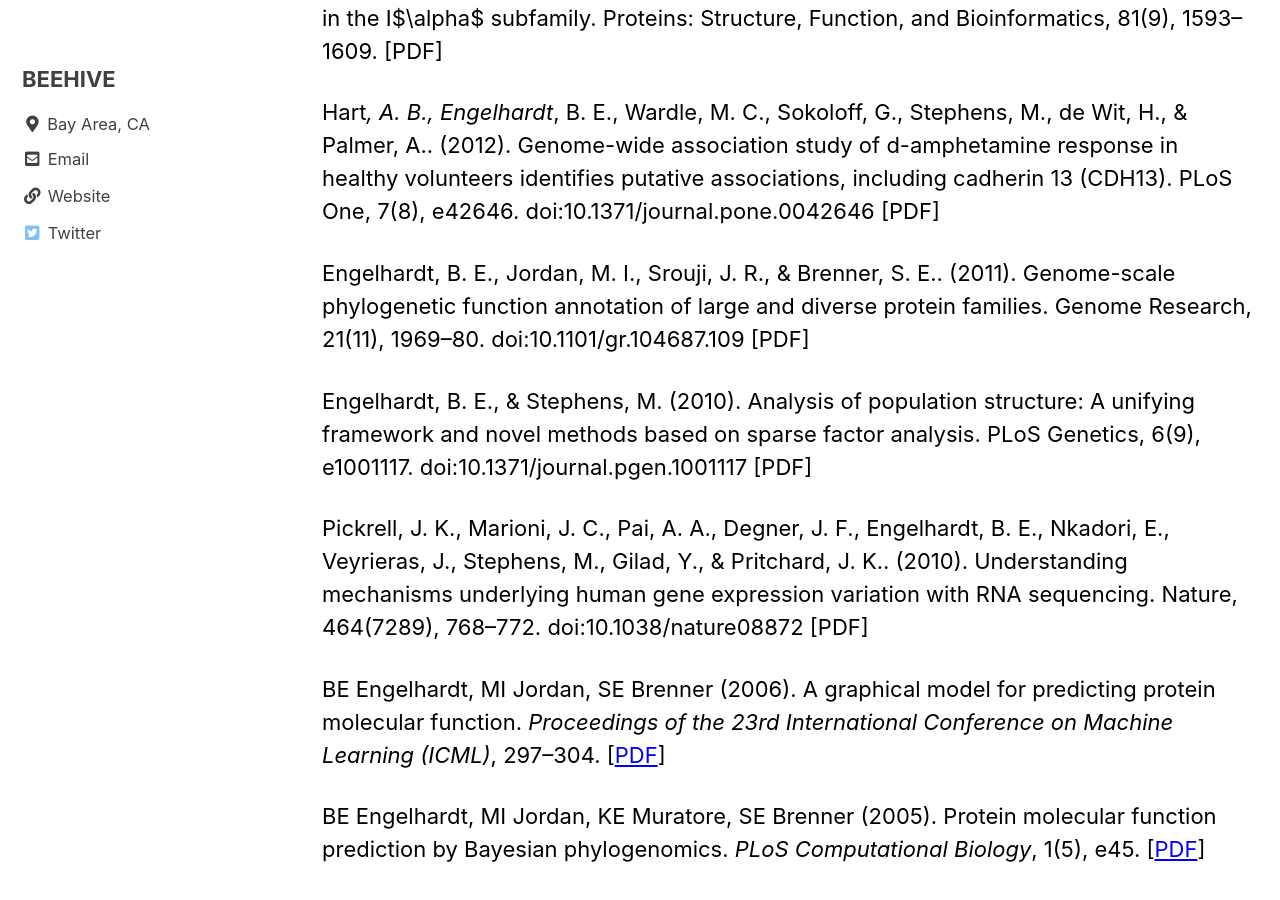
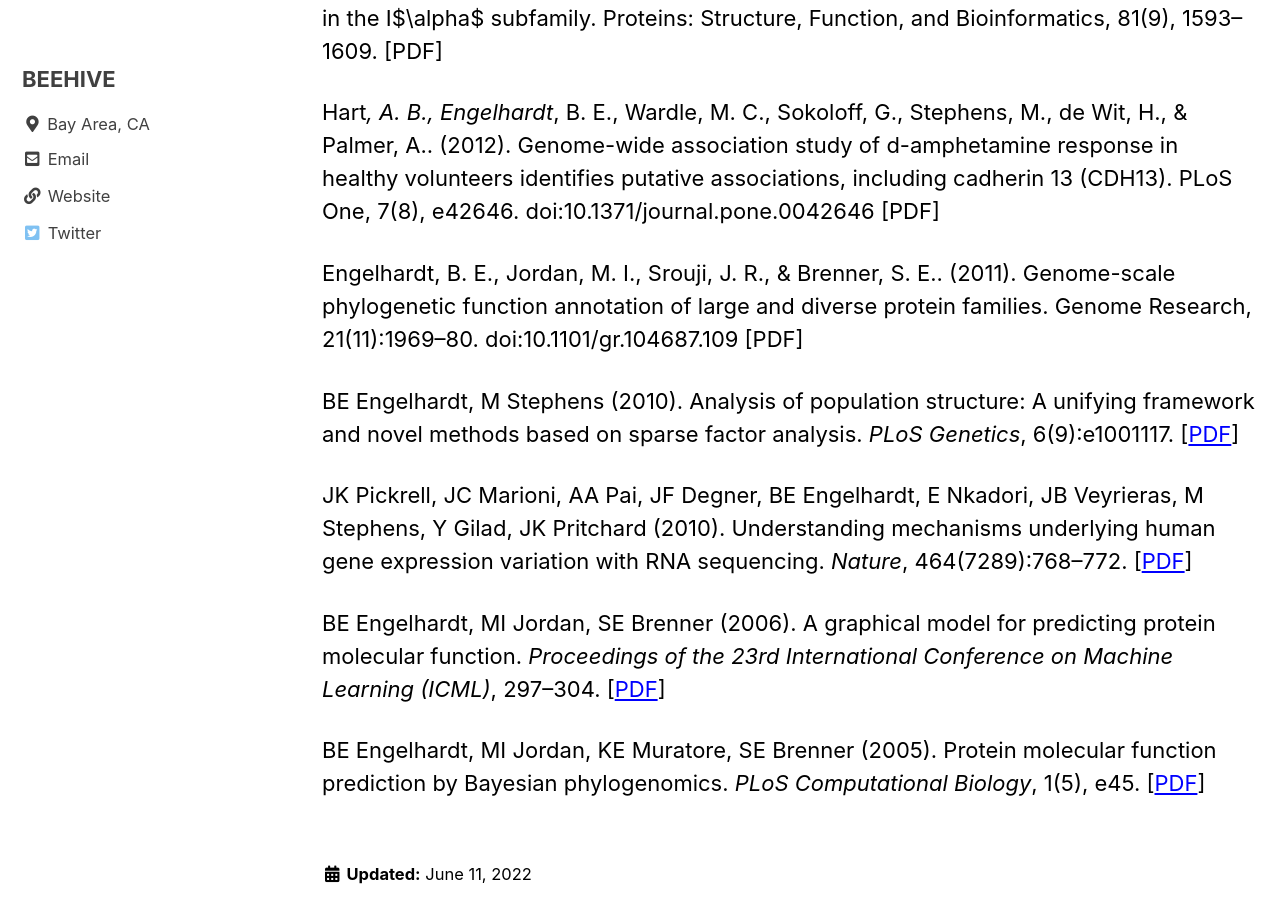
Before and after one commit to stanfordbeehive/stanfordbeehive.github.io, a Jekyll site: the page built from _pages/publications.md, in a window 1280 px wide and 900 px high, scrolled down 8848 px. Built offline with Jekyll 4.4.1, drawn with Linux system fonts in a browser that asks for light colours; cached includes are drawn as plain includes.

Commit message:
Update publications.md

```diff
--- a/_pages/publications.md
+++ b/_pages/publications.md
@@ -198,14 +198,14 @@
 Hart*, A. B., Engelhardt*, B. E., Wardle, M. C., Sokoloff, G., Stephens, M., de Wit, H., & Palmer, A.. (2012). Genome-wide association study of d-amphetamine response in healthy volunteers identifies putative associations, including cadherin 13 (CDH13). PLoS One, 7(8), e42646. doi:10.1371/journal.pone.0042646
 [PDF]
 
-Engelhardt, B. E., Jordan, M. I., Srouji, J. R., & Brenner, S. E.. (2011). Genome-scale phylogenetic function annotation of large and diverse protein families. Genome Research, 21(11), 1969–80. doi:10.1101/gr.104687.109
+Engelhardt, B. E., Jordan, M. I., Srouji, J. R., & Brenner, S. E.. (2011). Genome-scale phylogenetic function annotation of large and diverse protein families. Genome Research, 21(11):1969–80. doi:10.1101/gr.104687.109
 [PDF]
 
-Engelhardt, B. E., & Stephens, M. (2010). Analysis of population structure: A unifying framework and novel methods based on sparse factor analysis. PLoS Genetics, 6(9), e1001117. doi:10.1371/journal.pgen.1001117
-[PDF]
+BE Engelhardt, M Stephens (2010). Analysis of population structure: A unifying framework and novel methods based on sparse factor analysis. *PLoS Genetics*, 6(9):e1001117.
+[[PDF](doi:10.1371/journal.pgen.1001117)]
 
-Pickrell, J. K., Marioni, J. C., Pai, A. A., Degner, J. F., Engelhardt, B. E., Nkadori, E., Veyrieras, J., Stephens, M., Gilad, Y., & Pritchard, J. K.. (2010). Understanding mechanisms underlying human gene expression variation with RNA sequencing. Nature, 464(7289), 768–772. doi:10.1038/nature08872
-[PDF]
+JK Pickrell, JC Marioni, AA Pai, JF Degner, BE Engelhardt, E Nkadori, JB Veyrieras, M Stephens, Y Gilad, JK Pritchard (2010). Understanding mechanisms underlying human gene expression variation with RNA sequencing. *Nature*, 464(7289):768–772.
+[[PDF](doi:10.1038/nature08872)]
 
 BE Engelhardt, MI Jordan, SE Brenner (2006). A graphical model for predicting protein molecular function. *Proceedings of the 23rd International Conference on Machine Learning (ICML)*, 297–304.
 [[PDF](10.1145/1143844.1143882)]
```
